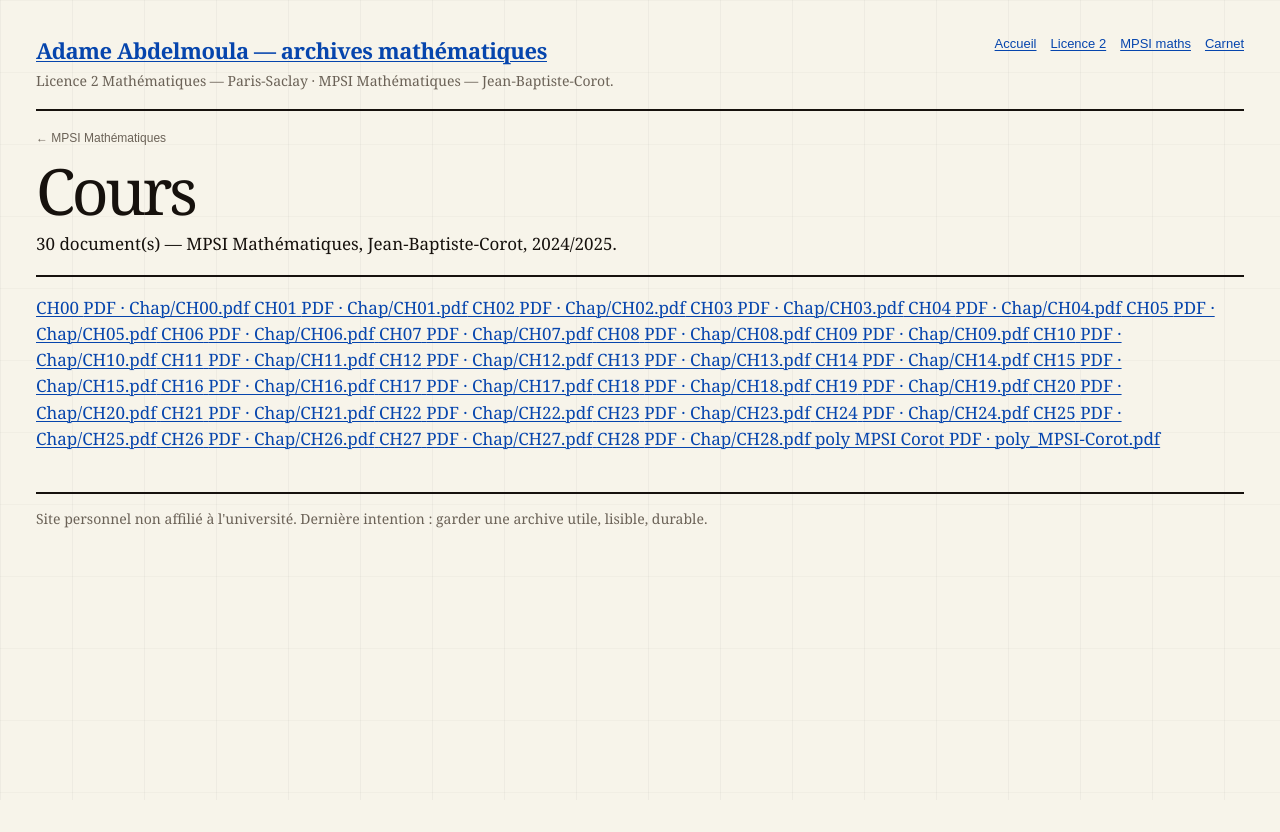
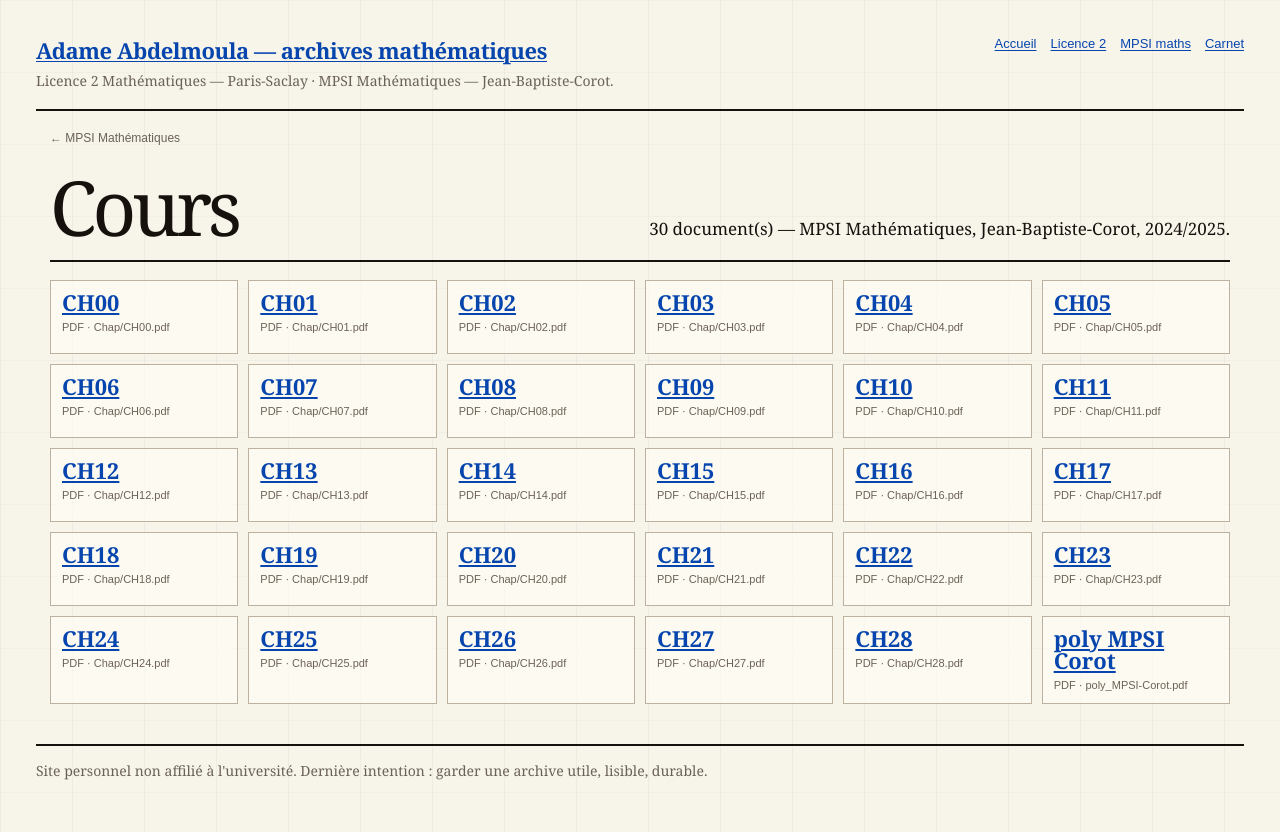
Before and after one commit to Grimm02938/l2-maths, an Astro site: page /mpsi/cours in a window 1280 px wide. Before the commit the page ends 800 px from the top, so only its background shows below. Built offline with nearby package versions, Linux system fonts and the light colour scheme; Astro itself is replaced by a stand-in of ours.

Commit message:
Add compact MPSI document grid styles

```diff
--- a/src/styles/site.css
+++ b/src/styles/site.css
@@ -300,6 +300,65 @@ a:hover { color: var(--accent); }
 
 .resource-grid span { color: var(--muted); }
 
+.mpsi-category-page {
+  max-width: 1180px;
+  margin: 0 auto;
+}
+
+.compact-mpsi-header {
+  display: grid;
+  grid-template-columns: minmax(0, 1fr) auto;
+  align-items: end;
+  gap: 24px;
+}
+
+.compact-mpsi-header h1 {
+  font-size: clamp(42px, 6vw, 76px);
+  margin-bottom: 0;
+}
+
+.mpsi-doc-grid {
+  display: grid;
+  grid-template-columns: repeat(auto-fill, minmax(170px, 1fr));
+  gap: 10px;
+  margin-top: 18px;
+}
+
+.mpsi-doc-card {
+  min-height: 74px;
+  border: 1px solid var(--line);
+  background: rgba(255,253,246,0.72);
+  padding: 10px 11px;
+  color: var(--ink);
+  text-decoration: none;
+}
+
+.mpsi-doc-card:hover {
+  background: var(--paper);
+  border-color: var(--ink);
+}
+
+.mpsi-doc-title {
+  display: block;
+  color: var(--link);
+  font-size: 22px;
+  line-height: 1;
+  font-weight: 700;
+  text-decoration: underline;
+  text-underline-offset: 2px;
+  overflow-wrap: anywhere;
+}
+
+.mpsi-doc-meta {
+  display: block;
+  margin-top: 8px;
+  font-family: Arial, Helvetica, sans-serif;
+  color: var(--muted);
+  font-size: 11px;
+  line-height: 1.25;
+  overflow-wrap: anywhere;
+}
+
 .footer {
   margin-top: 40px;
   padding-top: 14px;
@@ -338,6 +397,8 @@ a:hover { color: var(--accent); }
   .archive-table { font-size: 15px; }
   .section-line-heading { display: block; }
   .semester-control { margin-bottom: 10px; }
+  .compact-mpsi-header { display: block; }
+  .mpsi-doc-grid { grid-template-columns: repeat(2, minmax(0, 1fr)); }
 }
 
 @media (max-width: 520px) {
@@ -347,4 +408,8 @@ a:hover { color: var(--accent); }
   .resource-grid { grid-template-columns: 1fr; }
   .archive-table th:nth-child(4),
   .archive-table td:nth-child(4) { display: none; }
+  .mpsi-doc-grid { grid-template-columns: repeat(2, minmax(0, 1fr)); gap: 8px; }
+  .mpsi-doc-card { min-height: 64px; padding: 8px; }
+  .mpsi-doc-title { font-size: 18px; }
+  .mpsi-doc-meta { display: none; }
 }
```
